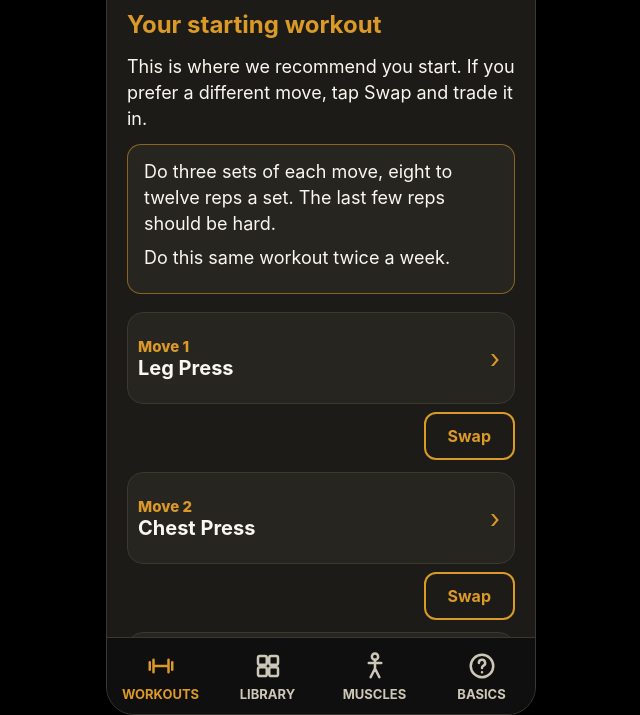
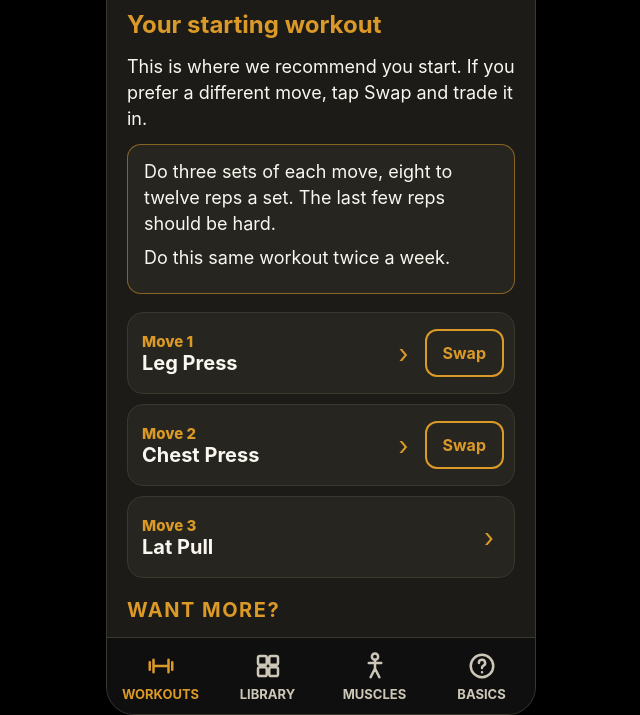
Before and after one commit to PhillyQ/muscle-mix-app, a plain HTML site: page index.html in a window 1280 px wide. Shown: the part 85-800 px from the top of the page, without its empty margins (319-959 px from the left). Drawn offline with Linux system fonts and the light colour scheme.

Commit message:
Put Swap inside each move card; add YouTube thumbnails to Library rows
Co-Authored-By: Claude Sonnet 5.5 <noreply@anthropic.com>
Claude-Session: https://claude.ai/code/session_01GoUNWNKsR6KQrwH7aihzqg

```diff
--- a/index.html
+++ b/index.html
@@ -31,6 +31,7 @@ p{font-size:18px;line-height:1.45;margin:0 0 12px}
 .row .num{color:var(--gold);font-weight:800;font-size:15px}
 .row .name{font-size:20px;font-weight:700;line-height:1.2}
 .row .ph{margin-top:6px;padding:4px 8px;font-size:13px}
+.vthumb{flex:none;width:56px;height:56px;border-radius:10px;object-fit:cover;background:#2b2a24;border:1px solid #3a382f}
 .chev{flex:none;color:var(--gold);font-size:26px;padding-right:4px}
 .seg{display:flex;background:var(--panel);border:1px solid var(--line);border-radius:14px;padding:4px;margin-bottom:20px}
 .seg button{flex:1;min-height:60px;border:0;border-radius:10px;background:transparent;color:var(--mute);font:inherit;font-size:16px;line-height:1.15;padding:4px 6px;font-weight:700;cursor:pointer}
@@ -43,6 +44,9 @@ p{font-size:18px;line-height:1.45;margin:0 0 12px}
 .q p{margin:0 0 10px}
 .link{display:flex;align-items:center;justify-content:center;min-height:52px;width:100%;border:2px solid var(--gold);border-radius:12px;background:transparent;color:var(--gold);font:inherit;font-size:17px;font-weight:700;cursor:pointer;margin-top:6px}
 .link{text-decoration:none}
+.mcard{display:flex;align-items:center;gap:6px;background:var(--panel);border:1px solid var(--line);border-radius:16px;padding:4px 10px 4px 0;margin-bottom:10px}
+.mcard .row{flex:1;min-width:0;min-height:72px;margin:0;border:0;background:transparent;padding:8px 6px 8px 14px}
+.mcard .swapbtn{flex:none;margin:0;min-height:48px;padding:0 16px}
 .swapbtn{display:block;min-height:48px;margin:-4px 0 12px auto;padding:0 22px;border:2px solid var(--gold);border-radius:12px;background:transparent;color:var(--gold);font:inherit;font-size:16px;font-weight:700;cursor:pointer}
 .swapbtn.on{background:var(--gold);color:#1C1B17}
 .swappanel{display:none;margin:0 0 16px;padding:0 0 4px 12px;border-left:3px solid var(--gold-d)}
@@ -388,11 +392,13 @@ nav button.on{color:var(--gold)}
     h += '<div class="rule"><p>Do three sets of each move, eight to twelve reps a set. The last few reps should be hard.</p><p>Do this same workout twice a week.</p></div>';
     state.workout.forEach(function(id,i){
       var m = MOVES[id];
-      h += '<button class="row" data-move="'+id+'" data-from="workouts">'
+      var hasSwap = SLOTS[i].length>1;
+      h += '<div class="mcard"><button class="row" data-move="'+id+'" data-from="workouts">'
         + '<div class="info"><div class="num">Move '+(i+1)+'</div><div class="name">'+esc(m.name)+'</div></div>'
         + '<div class="chev">&rsaquo;</div></button>';
-      if(SLOTS[i].length>1){
-        h += '<button class="swapbtn" data-swap="'+id+'" aria-expanded="false">Swap</button>';
+      if(hasSwap) h += '<button class="swapbtn" data-swap="'+id+'" aria-expanded="false">Swap</button>';
+      h += '</div>';
+      if(hasSwap){
         h += '<div class="swappanel" id="swap-'+id+'">';
         SLOTS[i].forEach(function(x){
           if(x===id) return;
@@ -457,7 +463,7 @@ nav button.on{color:var(--gold)}
   function renderLibrary(){
     var h = '<div class="section-label">Moms &amp; Machines</div>';
     h += '<div class="seg">'+LIBMODES.map(function(m){return '<button data-mode="'+m[0]+'" class="'+(state.libMode===m[0]?"on":"")+'">'+m[1]+'</button>';}).join("")+'</div>';
-    function libRow(id){ return '<button class="row" data-move="'+id+'" data-from="library"><div class="info"><div class="name">'+esc(MOVES[id].name)+'</div></div><div class="chev">&rsaquo;</div></button>'; }
+    function libRow(id){ return '<button class="row" data-move="'+id+'" data-from="library"><img class="vthumb" src="https://i.ytimg.com/vi/'+MOVES[id].url+'/mqdefault.jpg" alt="" width="56" height="56" loading="lazy" onerror="this.style.display=\'none\'"><div class="info"><div class="name">'+esc(MOVES[id].name)+'</div></div><div class="chev">&rsaquo;</div></button>'; }
     if(state.libMode==="gym"){
       AREAS.forEach(function(area){
         var ids = Object.keys(MOVES).filter(function(id){return MOVES[id].area===area && MOVES[id].set==="gym";});
```
